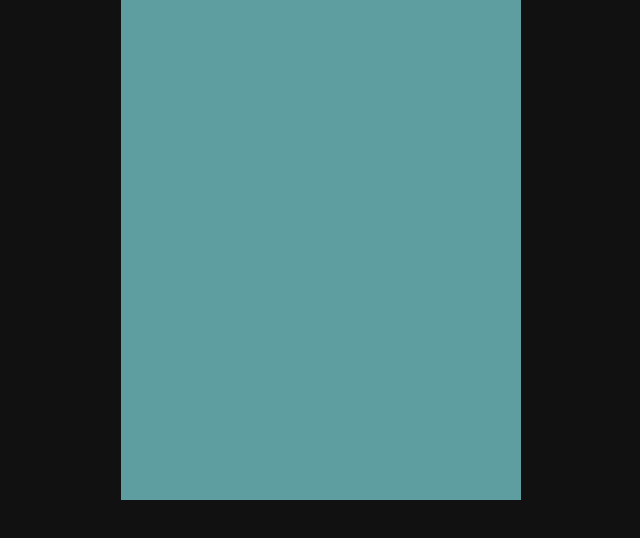
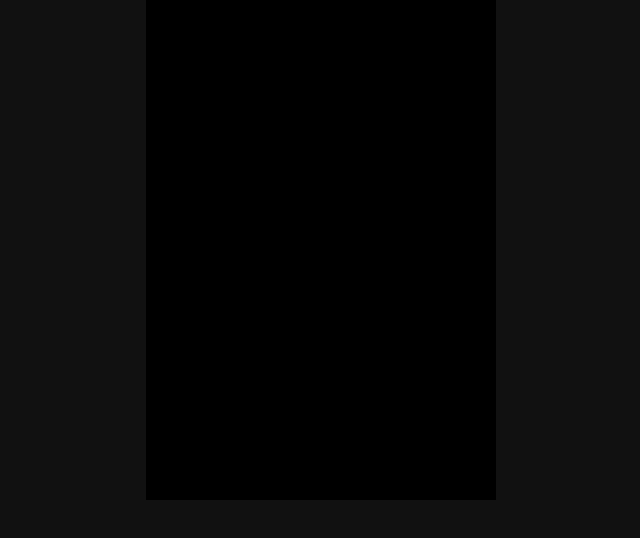
Before and after one commit to InverMN/angular-claculator, an Angular app: page / in a window 1280 px wide. Shown: the top 538 px of the page, without its empty margins (319-959 px from the left). Built offline with nearby package versions, Linux system fonts and the light colour scheme.

Commit message:
Change root componenet appernance

```diff
--- a/src/app/app.component.css
+++ b/src/app/app.component.css
@@ -1,9 +1,9 @@
 #root {
   margin: 0 auto;
   height: 500px;
-  max-width: 400px;
+  max-width: 350px;
 
   display: flex;
 
-  background-color: cadetblue;
+  background-color: black;
 }
```
